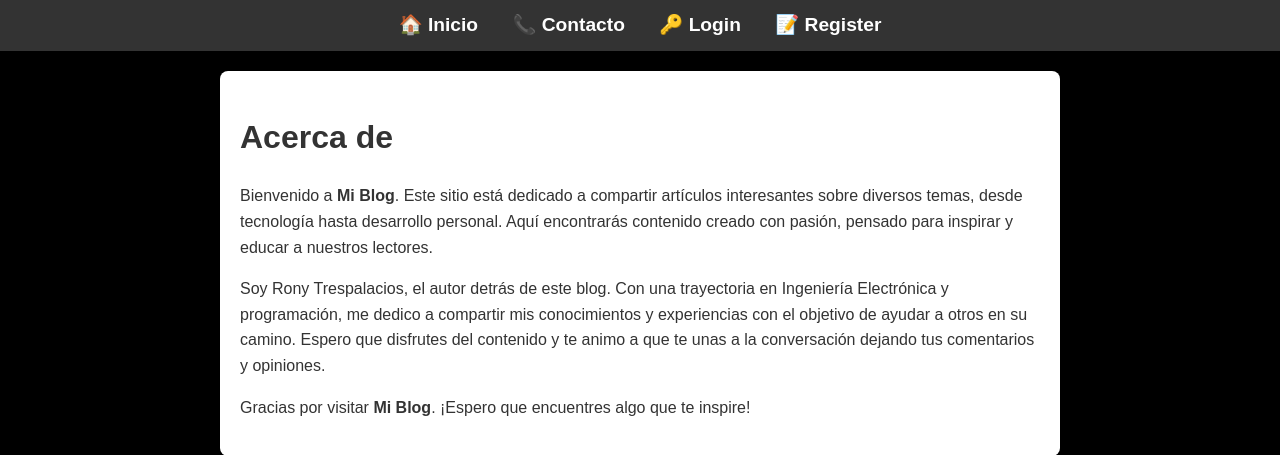
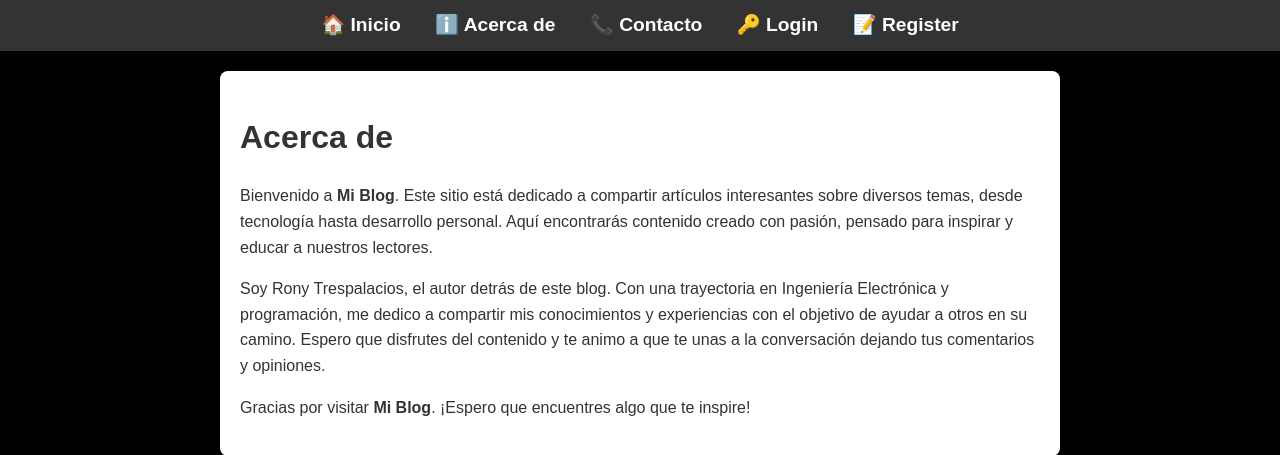
Before and after one commit to RonyTrespalacios/blog_site, a Django app: page /about/ in a window 1280 px wide. Shown: the top 455 px of the page. Run offline with Django 4.2, Linux system fonts and the light colour scheme.

Commit message:
fix : about was missing

```diff
--- a/main_project/templates/layout.html
+++ b/main_project/templates/layout.html
@@ -11,6 +11,7 @@
     <nav>
         <ul>
             <li><a href="{% url 'blog:home' %}" title="Página de Inicio">🏠 Inicio</a></li>
+            <li><a href="{% url 'blog:about' %}" title="Acerca de">ℹ️ Acerca de</a></li>
             <li><a href="{% url 'blog:contact' %}" title="Contáctanos">📞 Contacto</a></li>
 
             {% if user.is_authenticated %}
```
